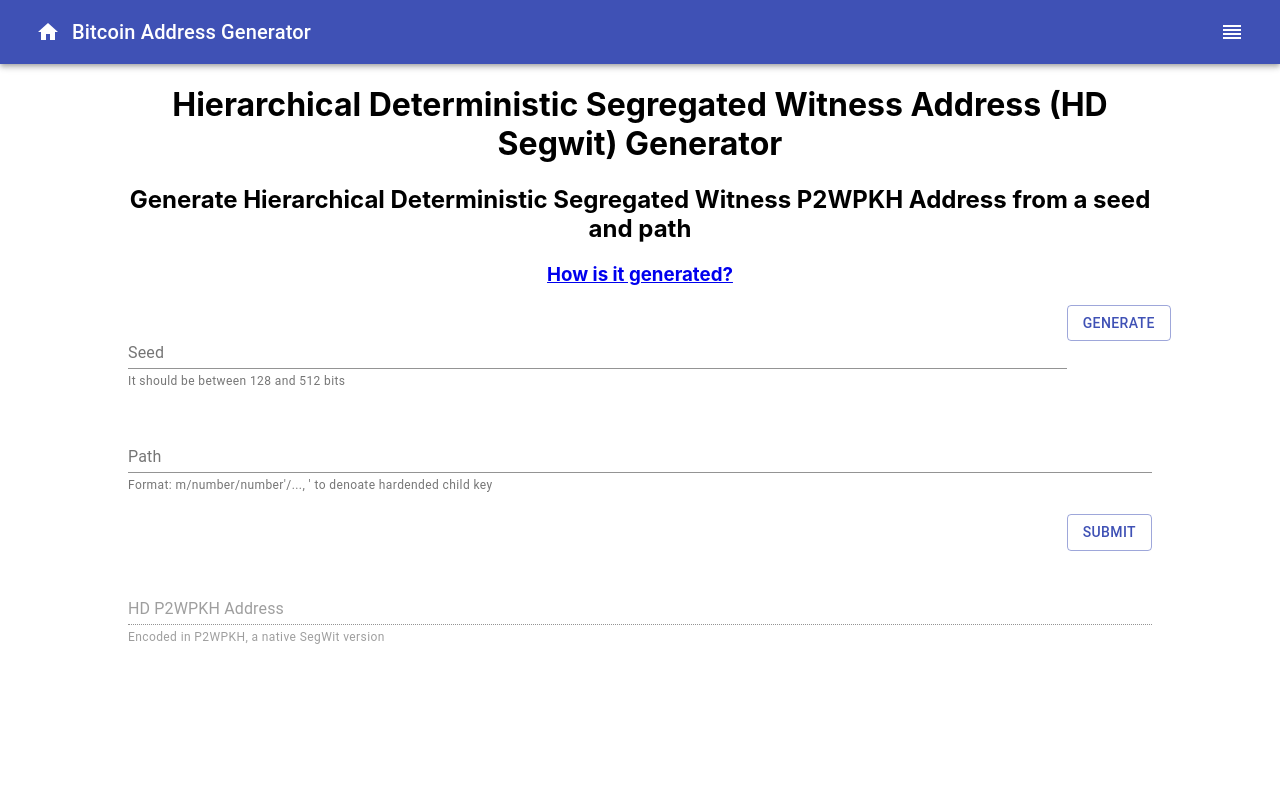
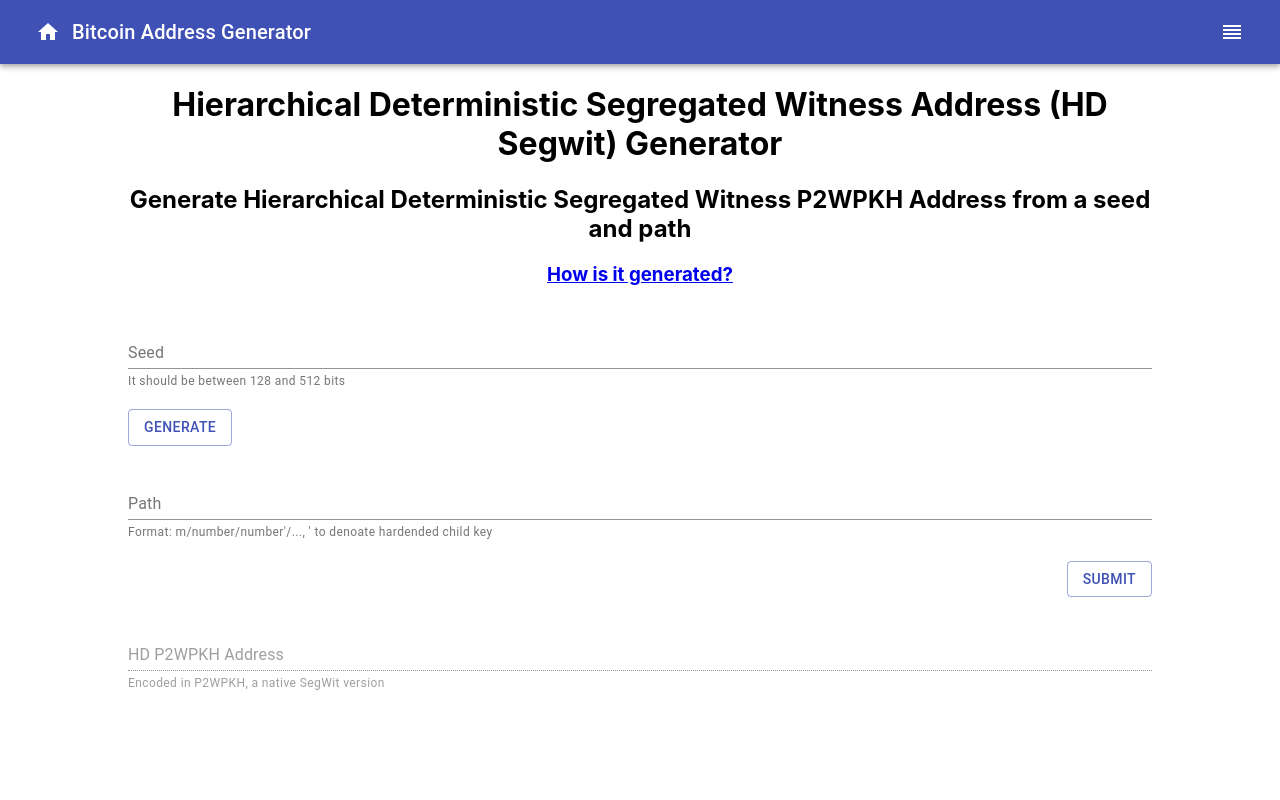
Before and after one commit to JoeHO888/bitcoin-address-generator, a React (Create React App) app: page /hd-generator in a window 1280 px wide. Shown: the top 800 px of the page. Built offline with nearby package versions, Linux system fonts and the light colour scheme; what bitcoinjs-lib would draw is missing.

Commit message:
Update Seed Generation Position in HDGenerator

```diff
--- a/src/components/HDGenerator/index.tsx
+++ b/src/components/HDGenerator/index.tsx
@@ -94,7 +94,7 @@
             </h3>
             <form autoComplete="off">
                 <Grid container className="form-field">
-                    <Grid item xs={11}>
+                    <Grid item xs={12}>
                         <TextField
                             error={seedHasError}
                             placeholder="Seed to generate HD address"
@@ -106,7 +106,10 @@
                             id="seed"
                             label="Seed" />
                     </Grid>
-                    <Grid item xs={1}>
+                </Grid>
+
+                <Grid container>
+                    <Grid item >
                         <Button
                             type="button"
                             variant="outlined"
```
